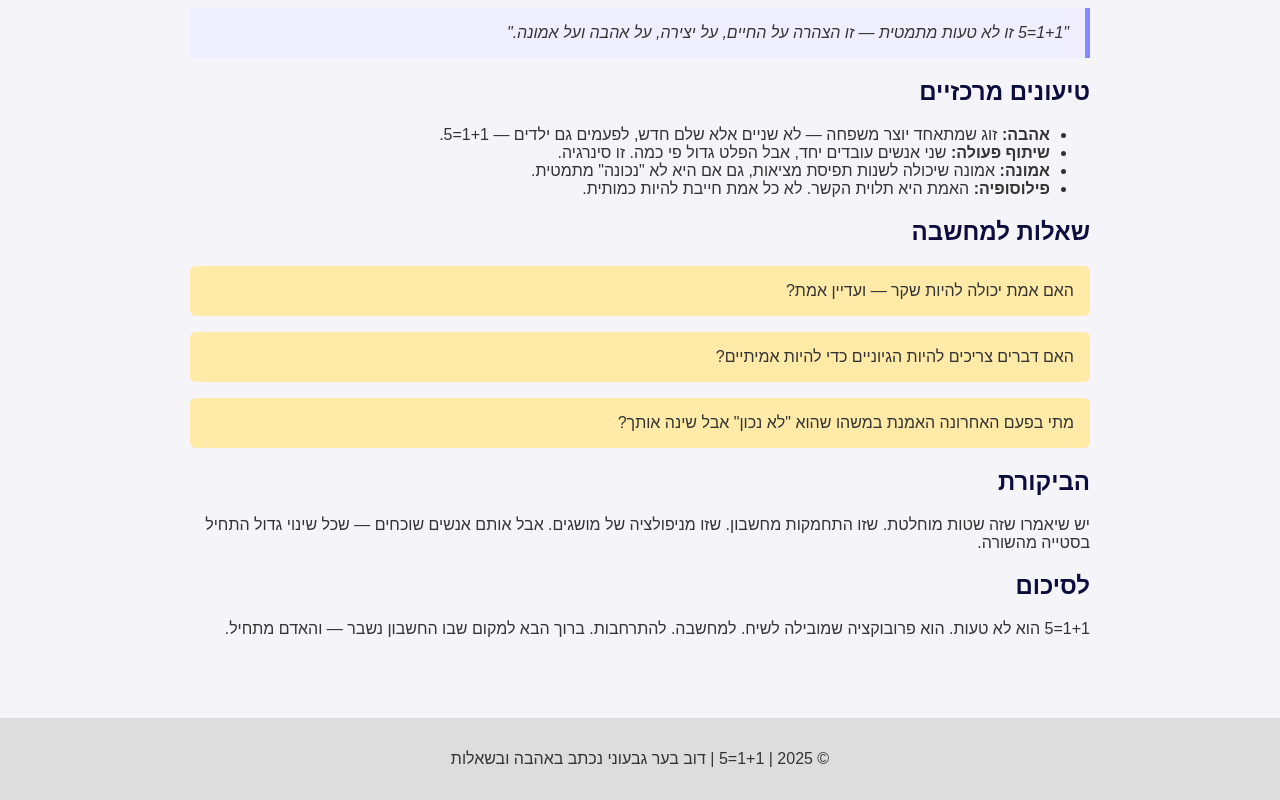
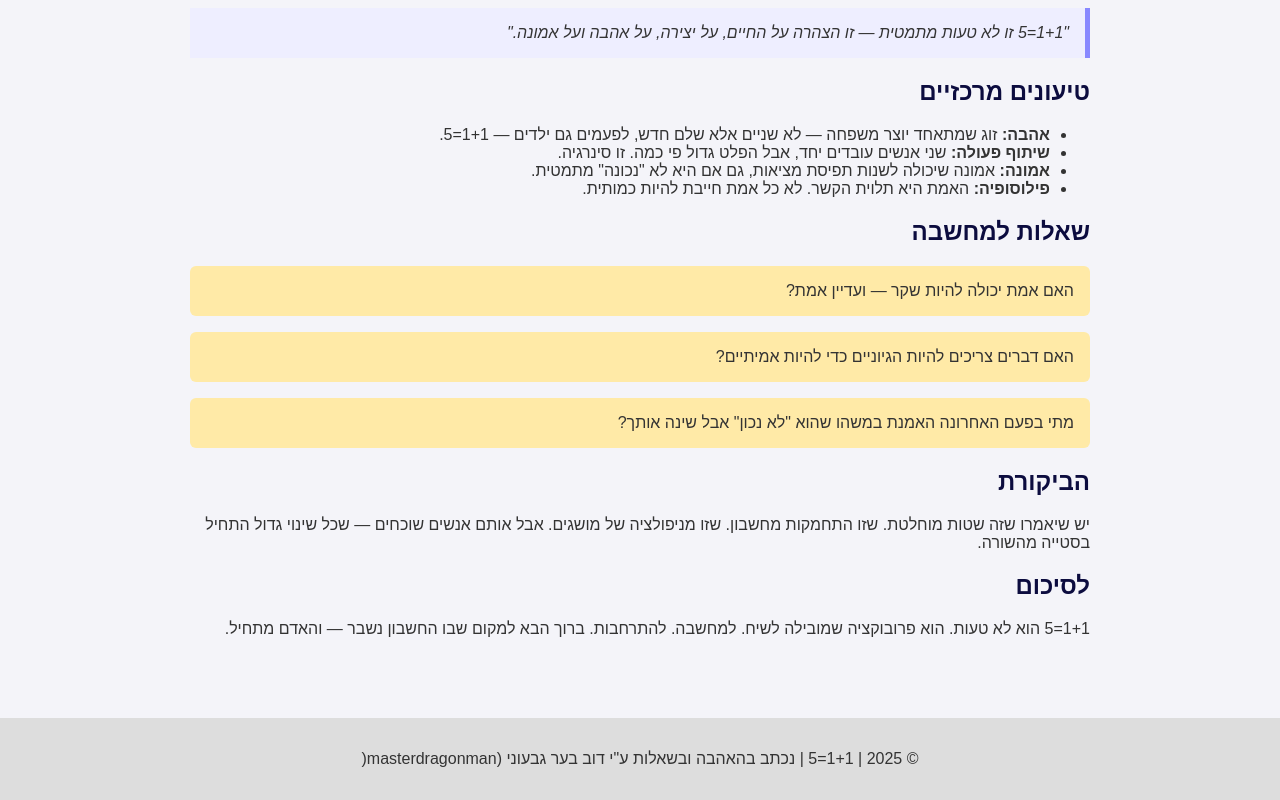
Before and after one commit to dov770/my-1plus1-site, a plain HTML site: page index.html in a window 1280 px wide. Shown: the part 328-1128 px from the top of the page. Drawn offline with Linux system fonts and the light colour scheme.

Commit message:
Update index.html

```diff
--- a/index.html
+++ b/index.html
@@ -99,7 +99,7 @@
   </section>
 
   <footer>
-    <p>© 2025 | 1+1=5 | דוב בער גבעוני נכתב באהבה ובשאלות</p>
+    <p>© 2025 | 1+1=5 | נכתב בהאהבה ובשאלות ע"י דוב בער גבעוני (masterdragonman( </p>
   </footer>
 
 </body>
```
